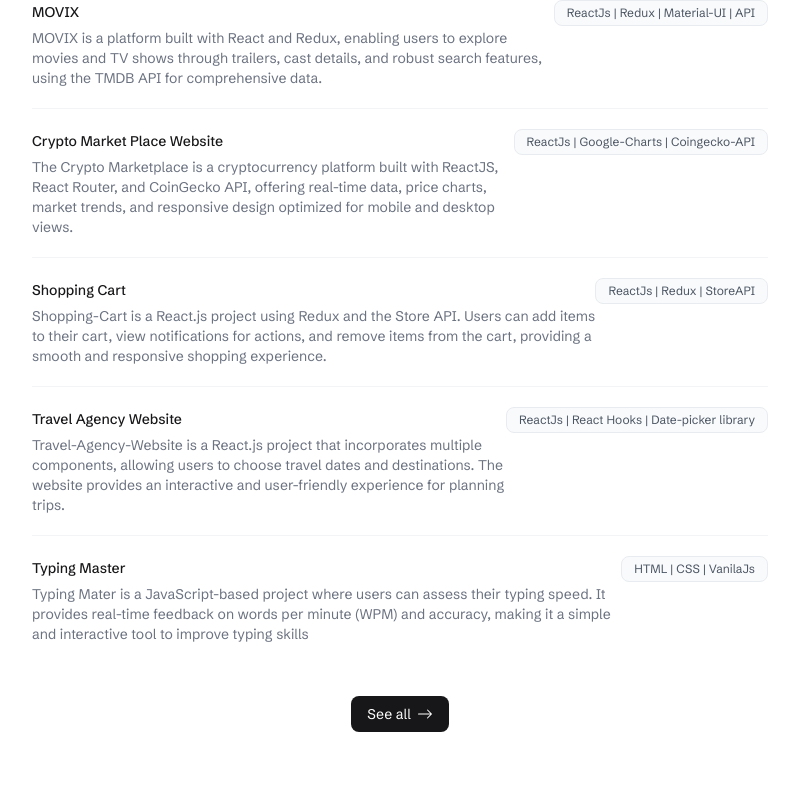
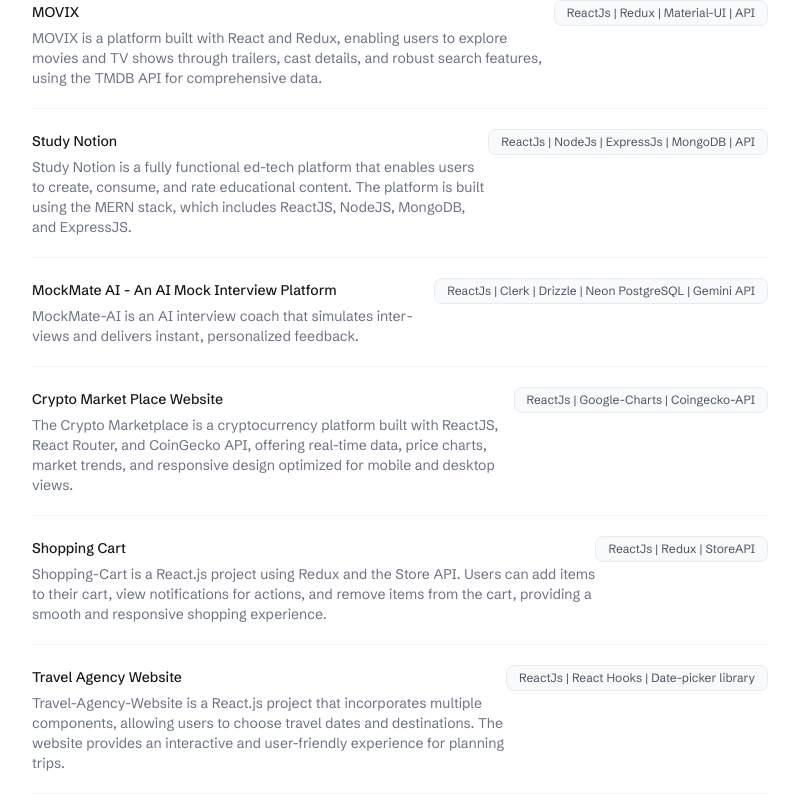
Before and after one commit to soura07/Souradeep-Dev-Next, a Next.js app: page / in a window 1280 px wide. Shown: the part 1680-2480 px from the top of the page, without its empty margins (240-1039 px from the left). Built offline with nearby package versions, Linux system fonts and the light colour scheme.

Commit message:
updated few things

```diff
--- a/src/app/page.tsx
+++ b/src/app/page.tsx
@@ -131,47 +131,53 @@
     name: 'YOOM Online Meeting Platform',
     description: "Built with the latest Next.js and TypeScript, this project replicates Zoom, a widely used video conferencing tool. It enables users to securely log in, create meetings and access various meeting functionalities such as recording, scheduling meetings, screen sharing, and managing participants.",
     tag: 'NextJs | TypeScript | Clerk | getStream',
-    href: 'https://github.com/soura07/YOOM_Online_Meeting_Platform',
+    href: 'https://yoom-online-meeting-platform.vercel.app/',
 
   },
   {
     name: 'MOVIX',
     description: "MOVIX is a platform built with React and Redux, enabling users to explore movies and TV shows through trailers, cast details, and robust search features, using the TMDB API for comprehensive data.",
     tag: 'ReactJs | Redux | Material-UI | API',
-    href: 'https://github.com/soura07/MOVIX-ENHANCED-MOVIE-RATINGS-AND-CAST-INSIGHTS',
+    href: 'https://movix2024.netlify.app/',
   },
-  // {
-  //   name: 'Study Notion',
-  //   description: "Study Notion is a fully functional ed-tech platform that enables users to create, consume, and rate educational content. The platform is built using the MERN stack, which includes ReactJS, NodeJS, MongoDB, and ExpressJS.",
-  //   tag: 'ReactJs | NodeJs | ExpressJs | MongoDB | API',
-  //   href: 'https://github.com/soura07/Study-Notion',
-  // },
+  {
+    name: 'Study Notion',
+    description: "Study Notion is a fully functional ed-tech platform that enables users to create, consume, and rate educational content. The platform is built using the MERN stack, which includes ReactJS, NodeJS, MongoDB, and ExpressJS.",
+    tag: 'ReactJs | NodeJs | ExpressJs | MongoDB | API',
+    href: 'https://github.com/soura07/Study-Notion',
+  },
+  {
+    name: 'MockMate AI - An AI Mock Interview Platform',
+    description: " MockMate-AI is an AI interview coach that simulates interviews and delivers instant, personalized feedback.",
+    tag: 'ReactJs | Clerk | Drizzle | Neon PostgreSQL | Gemini API',
+    href: 'https://mock-mate-ai-silk.vercel.app/',
+  },
   {
     name: 'Crypto Market Place Website',
     description: 'The Crypto Marketplace is a cryptocurrency platform built with ReactJS, React Router, and CoinGecko API, offering real-time data, price charts, market trends, and responsive design optimized for mobile and desktop views.',
     tag: 'ReactJs | Google-Charts | Coingecko-API',
-    href: 'https://github.com/soura07/Crypto-Market-Place-Website',
+    href: 'https://crypto-market-place-website.vercel.app/',
   },
 
   {
     name: 'Shopping Cart',
     description: 'Shopping-Cart is a React.js project using Redux and the Store API. Users can add items to their cart, view notifications for actions, and remove items from the cart, providing a smooth and responsive shopping experience.',
     tag: 'ReactJs | Redux | StoreAPI',
-    href: 'https://github.com/soura07/Shopping-Cart',
+    href: 'https://shopping-cart-soura07.vercel.app/',
   },
 
   {
     name: 'Travel Agency Website',
     description: 'Travel-Agency-Website is a React.js project that incorporates multiple components, allowing users to choose travel dates and destinations. The website provides an interactive and user-friendly experience for planning trips.',
     tag: 'ReactJs | React Hooks | Date-picker library',
-    href: 'https://github.com/soura07/Travel-Agency-Website',
+    href: 'https://travel-agency-website-mauve.vercel.app/',
   },
 
   {
     name: 'Typing Master',
     description: 'Typing Mater is a JavaScript-based project where users can assess their typing speed. It provides real-time feedback on words per minute (WPM) and accuracy, making it a simple and interactive tool to improve typing skills',
     tag: 'HTML | CSS | VanilaJs',
-    href: 'https://github.com/soura07/Typing-Master',
+    href: 'https://typing-master-one.vercel.app/',
   },
 
 
@@ -223,7 +229,7 @@
   backend: [ 'NodeJs', 'ExpressJs', 'Typescript', 'fast-api'],
   database: ['MySQL','Postgres', 'NoSQL', 'MongoDB'],
   Tools: ['Git', 'Github', 'Notion', 'Clerk'],
-  cicd: ['C/C++', 'Java', 'Python', 'Javascript']
+  cicd: ['C/C++', 'Python', 'Javascript']
 }
 
 const BadgeMarker = ({ heading, items }: { heading: string, items: string[] }) => (
```
Also changed, not shown: public/img/icon.png.
